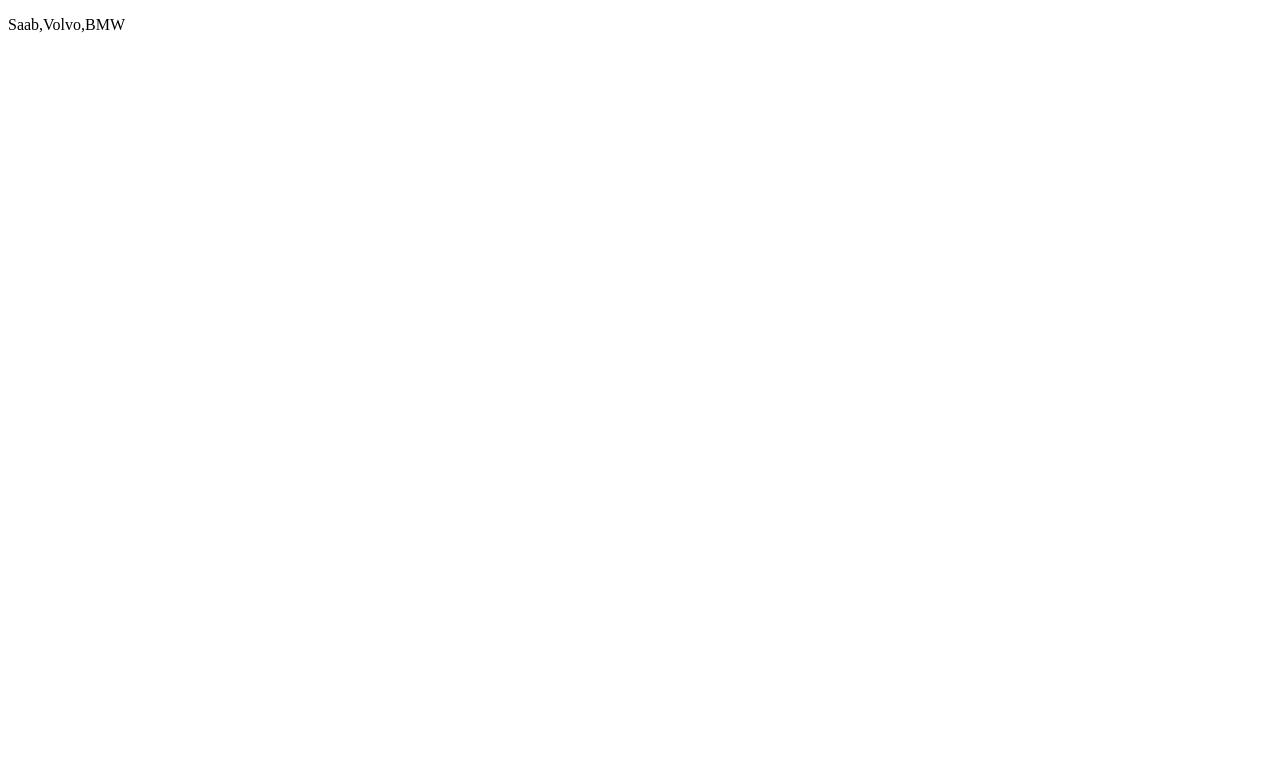
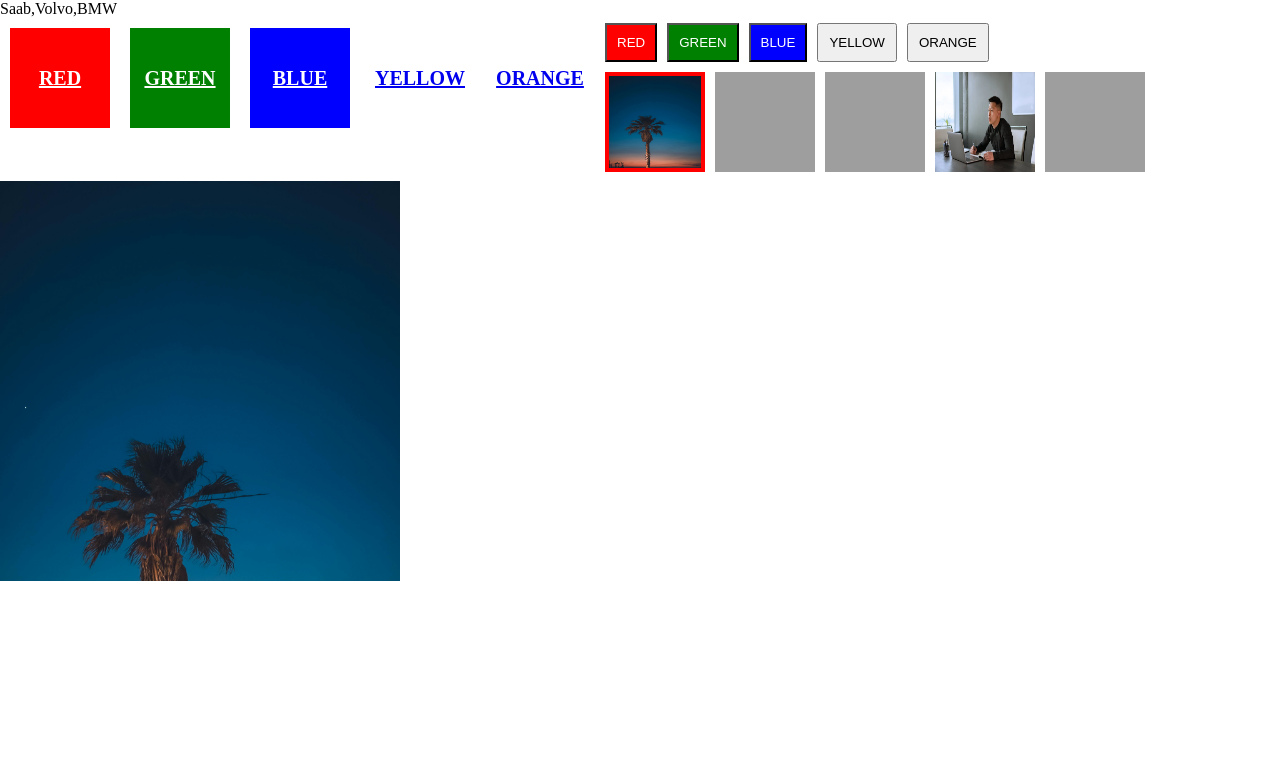
Before and after one commit to juhen-ahmed/My-Javascript-Learning, a plain HTML site: page index.html in a window 1280 px wide. Drawn offline with Linux system fonts and the light colour scheme; grey boxes are pictures that could not be loaded.

Commit message:
Today i Worked with .forEach()

```diff
--- a/index.html
+++ b/index.html
@@ -8,7 +8,16 @@
   </head>
   <body>
     <p id="cars"></p>
+    <div id="Con1"></div>
+    <div id="btnContainer"></div>
+
+    <div id="thumbnails-container"></div>
+    <div id="full-image-container">
+      <img id="full-image" alt="Full Image">
+    </div>
+
 
     <script src="main.js"></script>
+    <script src="testGpt.js"></script>
   </body>
 </html>
--- a/main.css
+++ b/main.css
@@ -0,0 +1,63 @@
+*::after,
+*::before,
+*,
+body {
+  padding: 0;
+  margin: 0;
+  box-sizing: border-box;
+}
+.box {
+  width: 100px;
+  height: 100px;
+  margin: 10px;
+  float: left;
+  text-align: center;
+  line-height: 100px;
+  font-size: 20px;
+  font-weight: bold;
+}
+
+.red {
+  background-color: red;
+  color: white;
+}
+
+.green {
+  background-color: green;
+  color: white;
+}
+
+.blue {
+  background-color: blue;
+  color: white;
+}
+
+button {
+  margin: 5px;
+  padding: 10px;
+  cursor: pointer;
+}
+.thumbnail {
+  width: 100px;
+  height: 100px;
+  margin: 5px;
+  cursor: pointer;
+}
+.thumbnail.active {
+  border: 4px solid red;
+}
+.full-image {
+  max-width: 100%;
+  max-height: 400px;
+}
+#full-image-container {
+  max-width: 400px;
+  max-height: 400px;
+  overflow: hidden;
+  height: auto;
+}
+#full-image-container > img {
+  width: 100%;
+  height: 100%;
+  object-fit: cover;
+}
--- a/main.js
+++ b/main.js
@@ -539,12 +539,14 @@ function myFunction(value, index, array) {
 numbers.forEach(myFunction);
 
 //  .map()
-function myFunction2(value) {
-  return value * 2;
-}
+// function myFunction2(value) {
+//   if((value < 40)) {
+//     return value * 2;
+//   }
+// }
 
-const newNumber = numbers.map(myFunction2);
-console.log("map : ", newNumber);
+// const newNumber = numbers.map(myFunction2);
+// console.log("map : ", newNumber);
 
 //  .filter()
 function myFunction2(value) {
@@ -598,6 +600,7 @@ function myFunction7(value) {
 const newNumber7 = numbers.every(myFunction7);
 
 console.log(".every() : ", newNumber6);
+
 console.log(".every() : ", newNumber7);
 
 //  .some()
@@ -834,3 +837,56 @@ console.log("Math.random() : ", Math.random());
 // Math.log(x) returns the natural logarithm of x:
 
 console.log("Math.log() : ", Math.log());
+
+/* Solving Problem */
+
+// generating a number between 1 (included) to 6 (included)
+function getRandomNumber(min, max) {
+  return Math.floor(Math.random() * (max - min + 1)) + min;
+}
+
+console.log(getRandomNumber(1, 6));
+
+// Sorting by Alpabatically
+const students = ["Saad", "Sumit", "Daiyan", "Akash"];
+console.log(students.sort());
+
+const roll_numbers = [3, 5, 1, 6, 2, 30];
+// Sorting the number's small to large
+console.log(
+  roll_numbers.sort(function (a, b) {
+    return a - b;
+  })
+);
+// Sorting the number's learge to small
+console.log(
+  roll_numbers.sort(function (a, b) {
+    return b - a;
+  })
+);
+
+/* Leapyear */
+// Leap year test
+function isLeapYear(year) {
+  if (year % 400 === 0 || (year % 4 === 0 && year % 100 !== 0)) {
+    console.log(`${year} is a leap year!`);
+  } else {
+    console.log(`${year} is not a leap year`);
+  }
+}
+isLeapYear(2026);
+
+// Finding vowels on a sentence
+const vowels = ["a", "e", "i", "o", "u", "A", "E", "I", "O", "U"];
+
+function countVowels(sentence) {
+  let count12 = 0;
+  const letters = Array.from(sentence);
+  letters.forEach(function (value) {
+    if (vowels.includes(value)) {
+      count12++;
+    }
+  });
+  return count12;
+}
+console.log(countVowels("I Love Bangladesh"));
--- /dev/null
+++ b/testGpt.js
@@ -0,0 +1,63 @@
+const colors = ['red', 'green', 'blue', 'yellow', 'orange'];
+const path = ['https://www.red.com', 'https://www.greenStock.com', 'https://www.blue.com', 'https://www.yellow.com', 'https://www.orange.com'];
+
+const container = document.getElementById('Con1');
+
+colors.forEach((color, index) => {
+  const box = document.createElement('a');
+  box.textContent = color.toUpperCase();
+  box.classList.add('box', color);
+  box.setAttribute('href',  path[index]); // Set the href to the corresponding URL
+  box.setAttribute('target', '_blank');
+  container.appendChild(box);
+});
+
+
+const colors2 = ['red', 'green', 'blue', 'yellow', 'orange'];
+
+const btnContainer = document.getElementById('btnContainer');
+
+colors2.forEach(color => {
+  const button = document.createElement('button');
+  button.textContent = color.toUpperCase();
+  button.classList.add(color);
+  button.addEventListener('click', () => {
+    document.body.style.backgroundColor = color;
+    console.log('clicked');
+
+
+  });
+  btnContainer.appendChild(button);
+});
+
+
+
+
+const images = [
+  'img/img1.jpg',
+  'img/img2.jpg',
+  'img/img3.jpg',
+  'img/img4.webp',
+  'img/img3.jpg'
+];
+
+const thumbnailsContainer = document.getElementById('thumbnails-container');
+const fullImage = document.getElementById('full-image');
+
+images.forEach((img, index) => {
+  const thumbnail = document.createElement('img');
+  thumbnail.src = img;
+  thumbnail.classList.add('thumbnail');
+  if (index === 0) {
+    thumbnail.classList.add('active'); // Add active class to the first thumbnail
+    fullImage.src = img; // Set full image source to the first image
+  }
+  thumbnail.addEventListener('click', () => {
+    document.querySelectorAll('.thumbnail').forEach(thumb => {
+      thumb.classList.remove('active');
+    });
+    thumbnail.classList.add('active');
+    fullImage.src = img;
+  });
+  thumbnailsContainer.appendChild(thumbnail);
+});
```
Also changed, not shown: img/img1.jpg (added), img/img4.webp (added), 2 other files.
